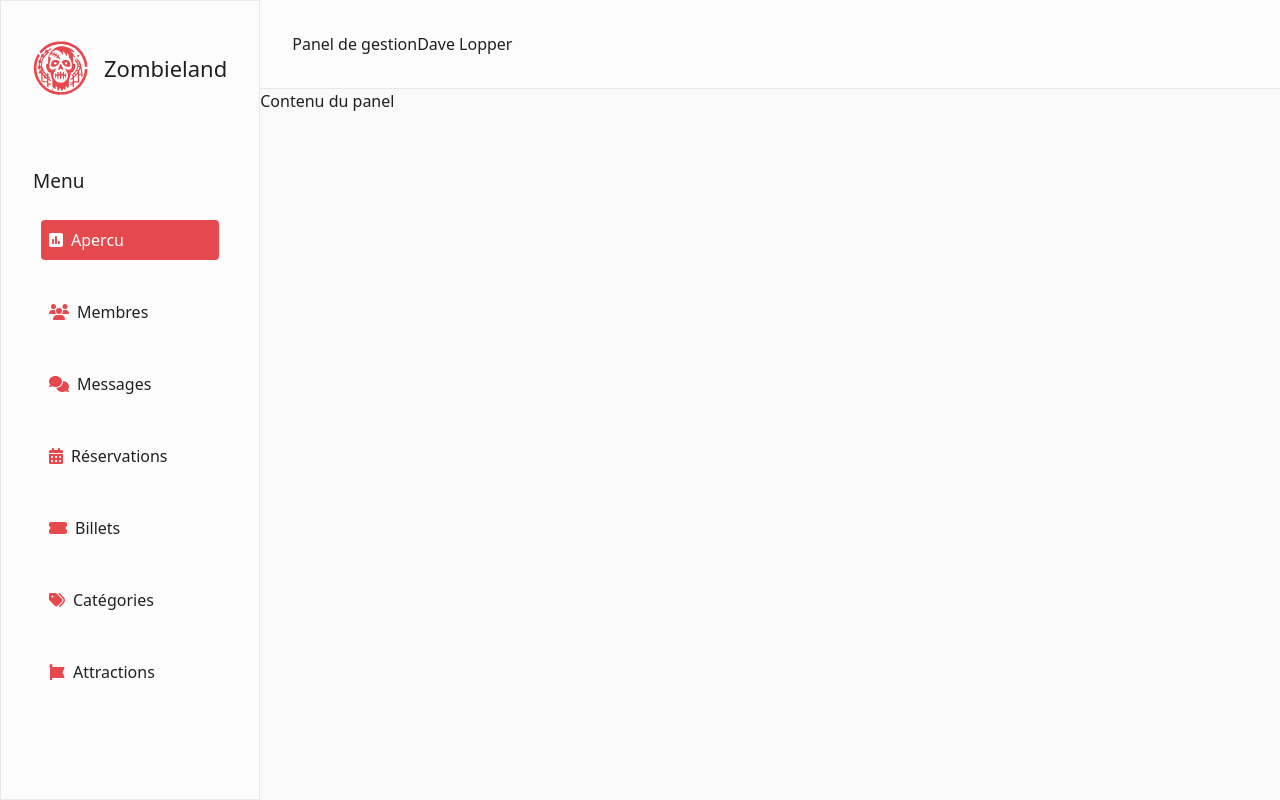
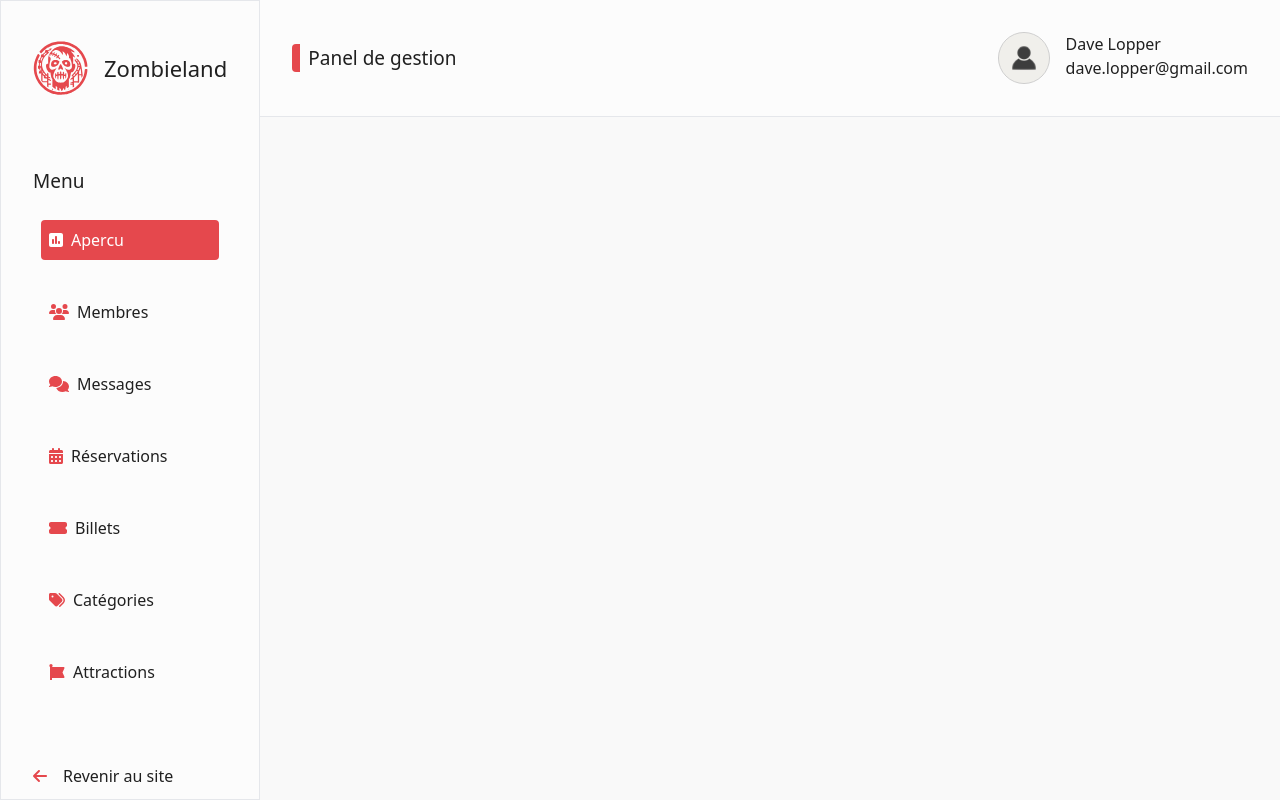
Before and after one commit to Pauline-Devavry/projet-zombieland-fork, a React (Vite) app in the folder client/: page /admin in a window 1280 px wide. Built offline with nearby package versions, Linux system fonts and the light colour scheme.

Commit message:
S1D4 Client - Add the leave dashboard navlink at the bottom of the left sidebar

```diff
--- a/client/src/layouts/AdminLayout.jsx
+++ b/client/src/layouts/AdminLayout.jsx
@@ -1,20 +1,24 @@
+import { FontAwesomeIcon } from "@fortawesome/react-fontawesome"
 import {
     faSquarePollVertical,
     faUsers,
     faComments,
     faCalendarDays,
     faTicketSimple,
-    faTags,faFontAwesome
+    faTags,faFontAwesome,
+    faArrowLeft
 } from '@fortawesome/free-solid-svg-icons'
 import Logo from "../components/Logo"
+import MenuLink from '../pages/admin/MenuLink'
+import { NavLink, Outlet } from 'react-router-dom'
 
-import MenuLink from '../pages/admin/MenuLink'
+import profilePlaceholder from "../assets/admindashboard/profile-placeholder.svg"
 
 function AdminLayout() {
 
     return (
         <div className="h-screen w-screen bg-[#F9F9F9] flex text-adminTextColor">
-            <div className=" h-full bg-adminSideBarColor p-4 px-8 border">
+            <div className=" h-full bg-adminSideBarColor p-4 px-8 border flex flex-col">
                 <div className="py-6">
                     <Logo width="w-[55px]" text="text-[22px] font-light"/>
                 </div>
@@ -71,14 +75,26 @@ function AdminLayout() {
                         </li>
                     </ul>
                 </nav>
+                <div className='flex-grow font-light flex items-end'>
+                    <NavLink to="/" className="flex gap-4 items-center">
+                        <FontAwesomeIcon icon={faArrowLeft} className="text-primaryColor"/>
+                        Revenir au site
+                    </NavLink>
+                </div>
             </div>
             <div className="flex-grow">
-                <header className="p-8 w-full bg-adminSideBarColor border-b">
-                    <span>Panel de gestion</span>
-                    <span>Dave Lopper</span>
+                <header className="p-8 w-full bg-adminSideBarColor border-b flex justify-between items-center">
+                    <h1 className='text-[19px] border-l-8 border-primaryColor pl-2 rounded'>Panel de gestion</h1>
+                    <div className='flex gap-4'>
+                        <img src={profilePlaceholder} alt=" " className='h-[52px]'/>
+                        <div>
+                            <p>Dave Lopper</p>
+                            <p>dave.lopper@gmail.com</p>
+                        </div>
+                    </div>
                 </header>
                 <main>
-                    Contenu du panel
+                    <Outlet />
                 </main>
             </div>
         </div>
```
Also changed, not shown: client/src/assets/admindashboard/profile-placeholder.svg (added).
